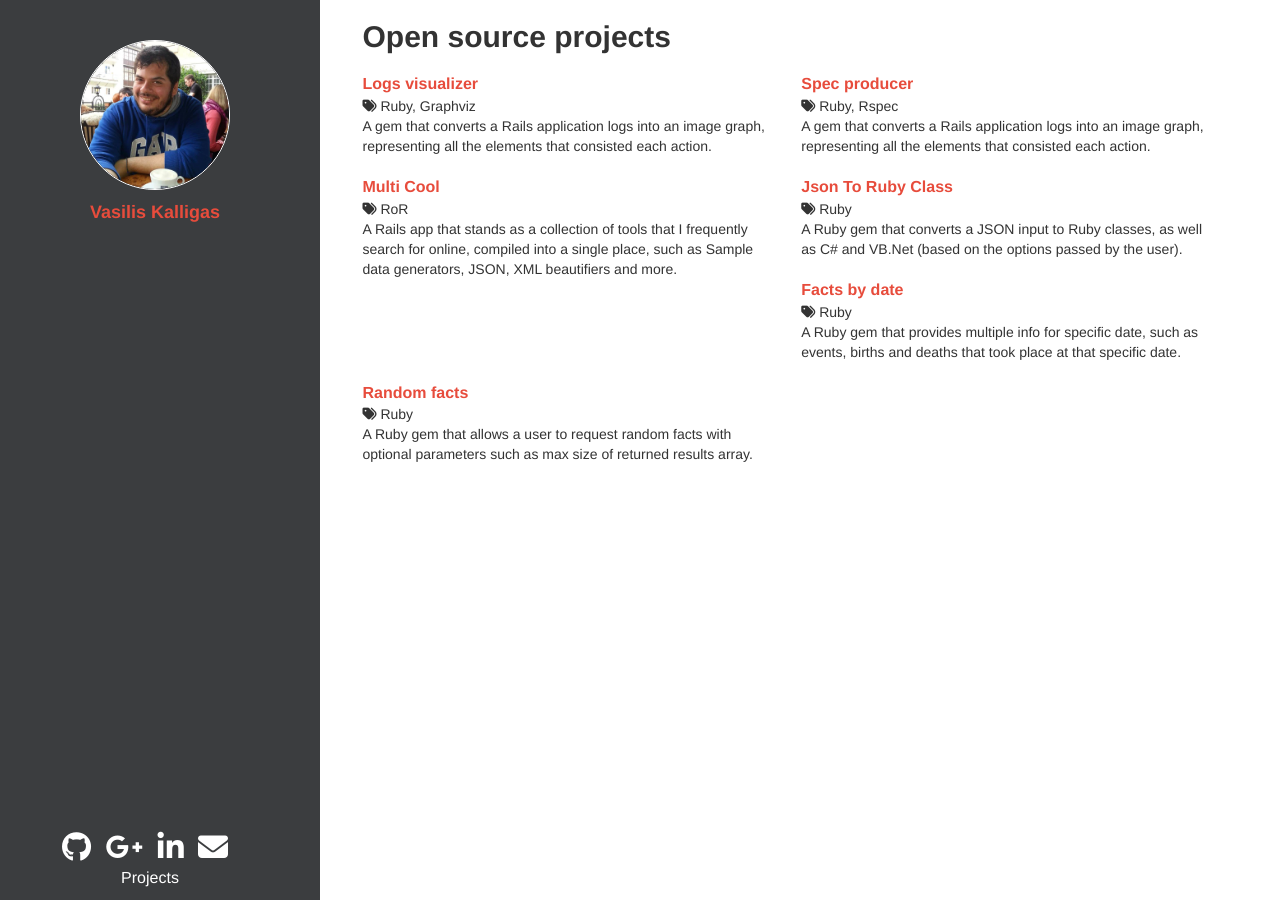
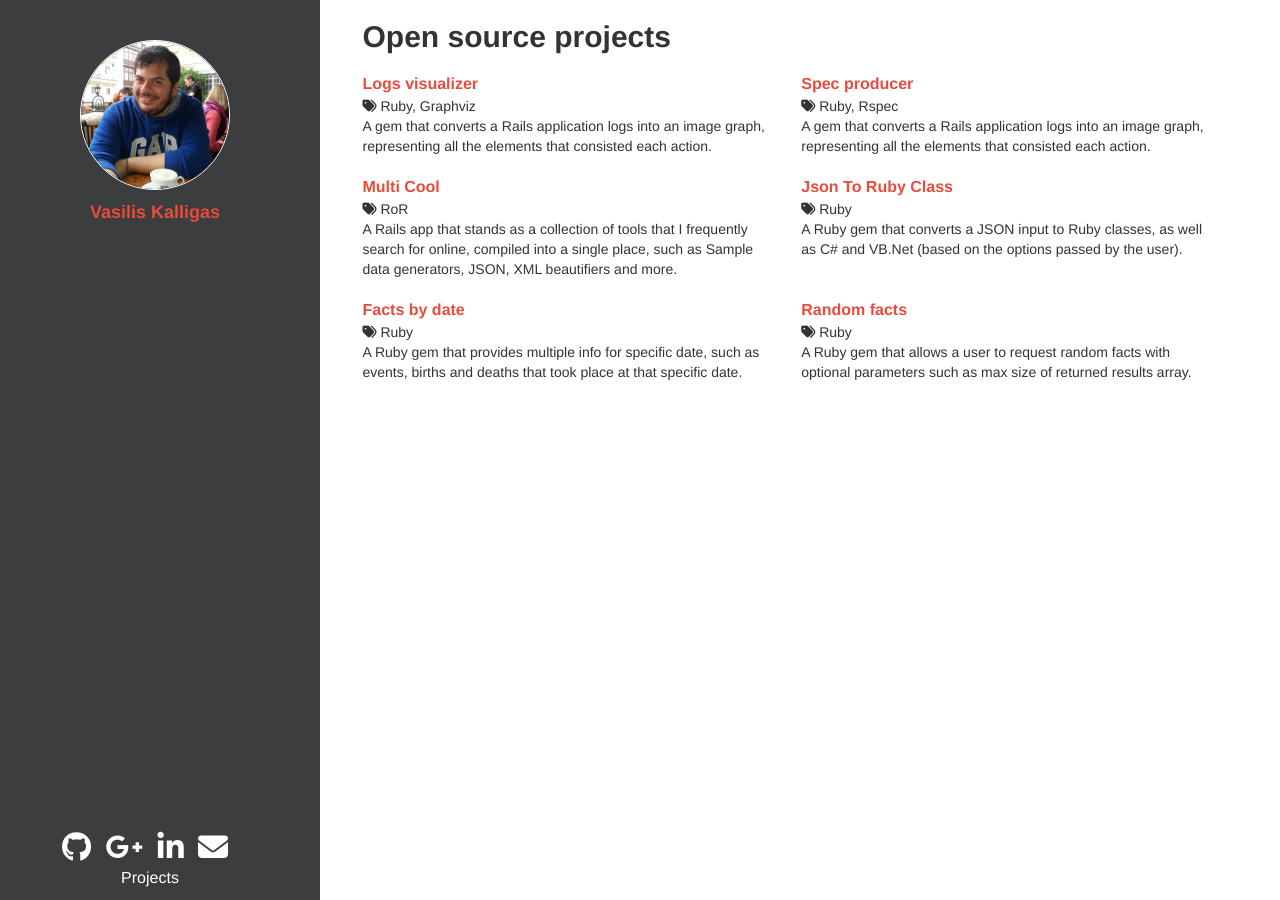
Before and after one commit to arcanoid/arcanoid.github.io, a Jekyll site: the page built from projects.html, in a window 1280 px wide. Built offline with Jekyll 4.4.1, drawn with Linux system fonts in a browser that asks for light colours; nearby versions of some CDN libraries.

Commit message:
Fix alignment of projects.

```diff
--- a/projects.html
+++ b/projects.html
@@ -9,12 +9,21 @@ title: Vasilis Kalligas, Software Engineer - Projects
     </div>
 </div>
 
+{% for project in site.projects['open source'] %}
+{% assign loopindex = forloop.index | modulo: 2 %}
+{% if loopindex == 1 %}
 <div class="row">
-    {% for project in site.projects['open source'] %}
-        <div class="col-xs-12 col-sm-6 project-block end">
-            <div class="link-header"><a href="{{ project[1]['Source code'] }}">{{ project[0] }}</a></div>
-            <div><i class="fa fa-tags" aria-hidden="true"></i> {{ project[1]["Technologies"] }}</div>
-            <div>{{ project[1]["Description"] }}</div>
-        </div>
-    {% endfor %}
+    <div class="col-xs-12 col-sm-6 project-block end">
+        <div class="link-header"><a href="{{ project[1]['Source code'] }}">{{ project[0] }}</a></div>
+        <div><i class="fa fa-tags" aria-hidden="true"></i> {{ project[1]["Technologies"] }}</div>
+        <div>{{ project[1]["Description"] }}</div>
+    </div>
+    {% else %}
+    <div class="col-xs-12 col-sm-6 project-block end">
+        <div class="link-header"><a href="{{ project[1]['Source code'] }}">{{ project[0] }}</a></div>
+        <div><i class="fa fa-tags" aria-hidden="true"></i> {{ project[1]["Technologies"] }}</div>
+        <div>{{ project[1]["Description"] }}</div>
+    </div>
 </div>
+{% endif %}
+{% endfor %}
```
